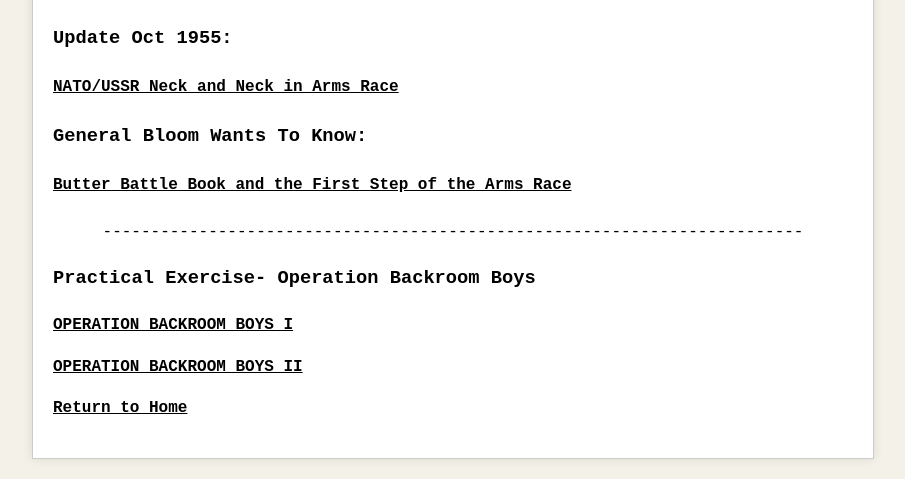
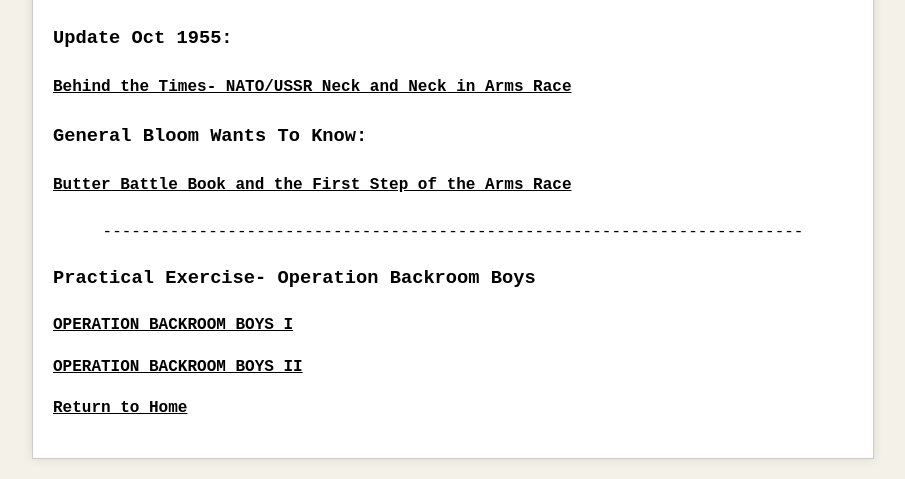
Before and after one commit to jboyce1/CodeWar, a Jekyll site: the page built from classes/EngineeringAnArmsRace.md, in a window 1280 px wide and 900 px high, scrolled down 928 px, cut to the strip 421-900 px from the top of the window. Shown: the whole strip, without its empty margins (187-1092 px from the left). Built offline with Jekyll 4.4.1, drawn with Linux system fonts in a browser that asks for light colours.

Commit message:
Update EngineeringAnArmsRace.md

```diff
--- a/classes/EngineeringAnArmsRace.md
+++ b/classes/EngineeringAnArmsRace.md
@@ -30,7 +30,7 @@
 
 
 ### Update Oct 1955:
-#### [NATO/USSR Neck and Neck in Arms Race]({{ 'classes/EngineeringAnArmsRace/Behind the Times- Engineering an Arms Race.pdf' | relative_url }})
+#### [Behind the Times- NATO/USSR Neck and Neck in Arms Race]({{ 'classes/EngineeringAnArmsRace/Behind the Times- Engineering an Arms Race.pdf' | relative_url }})
 
 ### General Bloom Wants To Know:
 #### [Butter Battle Book and the First Step of the Arms Race]({{ 'classes/EngineeringAnArmsRace/Butter Battle Book and the First Step of the Arms Race.pdf' | relative_url }})
```
